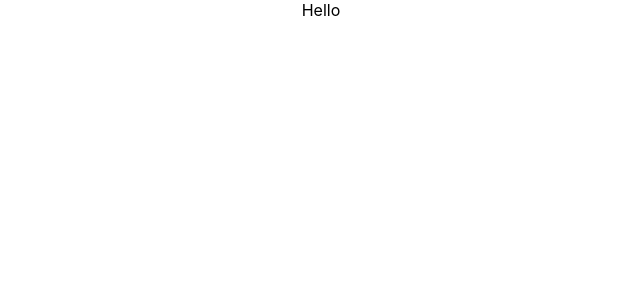
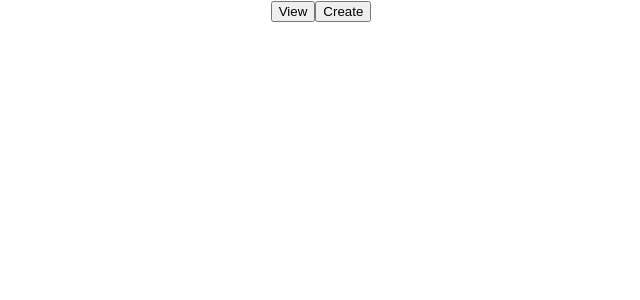
Before and after one commit to chandudeore/unotag, a React (Create React App) app: page / in a window 1280 px wide. Shown: the top 300 px of the page, without its empty margins (319-959 px from the left). Built offline with nearby package versions, Linux system fonts and the light colour scheme.

Commit message:
implement buttons

```diff
--- a/package.json
+++ b/package.json
@@ -8,6 +8,8 @@
     "@testing-library/user-event": "^13.5.0",
     "react": "^18.2.0",
     "react-dom": "^18.2.0",
+    "react-router": "^6.3.0",
+    "react-router-dom": "^6.3.0",
     "react-scripts": "5.0.1",
     "web-vitals": "^2.1.4"
   },
--- a/src/App.js
+++ b/src/App.js
@@ -1,10 +1,11 @@
-import logo from "./logo.svg";
 import "./App.css";
 
 function App() {
   return (
     <div className="App">
-      <div>Hello</div>
+      {/* Creting two buttons for starting page */}
+      <button>View</button>
+      <button>Create</button>
     </div>
   );
 }
--- a/src/index.js
+++ b/src/index.js
@@ -1,13 +1,16 @@
-import React from 'react';
-import ReactDOM from 'react-dom/client';
-import './index.css';
-import App from './App';
-import reportWebVitals from './reportWebVitals';
+import React from "react";
+import ReactDOM from "react-dom/client";
+import "./index.css";
+import App from "./App";
+import reportWebVitals from "./reportWebVitals";
+import { BrowserRouter } from "react-router-dom";
 
-const root = ReactDOM.createRoot(document.getElementById('root'));
+const root = ReactDOM.createRoot(document.getElementById("root"));
 root.render(
   <React.StrictMode>
-    <App />
+    <BrowserRouter>
+      <App />
+    </BrowserRouter>
   </React.StrictMode>
 );
 
```
Also changed, not shown: 1 other file (tests, documents, lock files or other folders).
